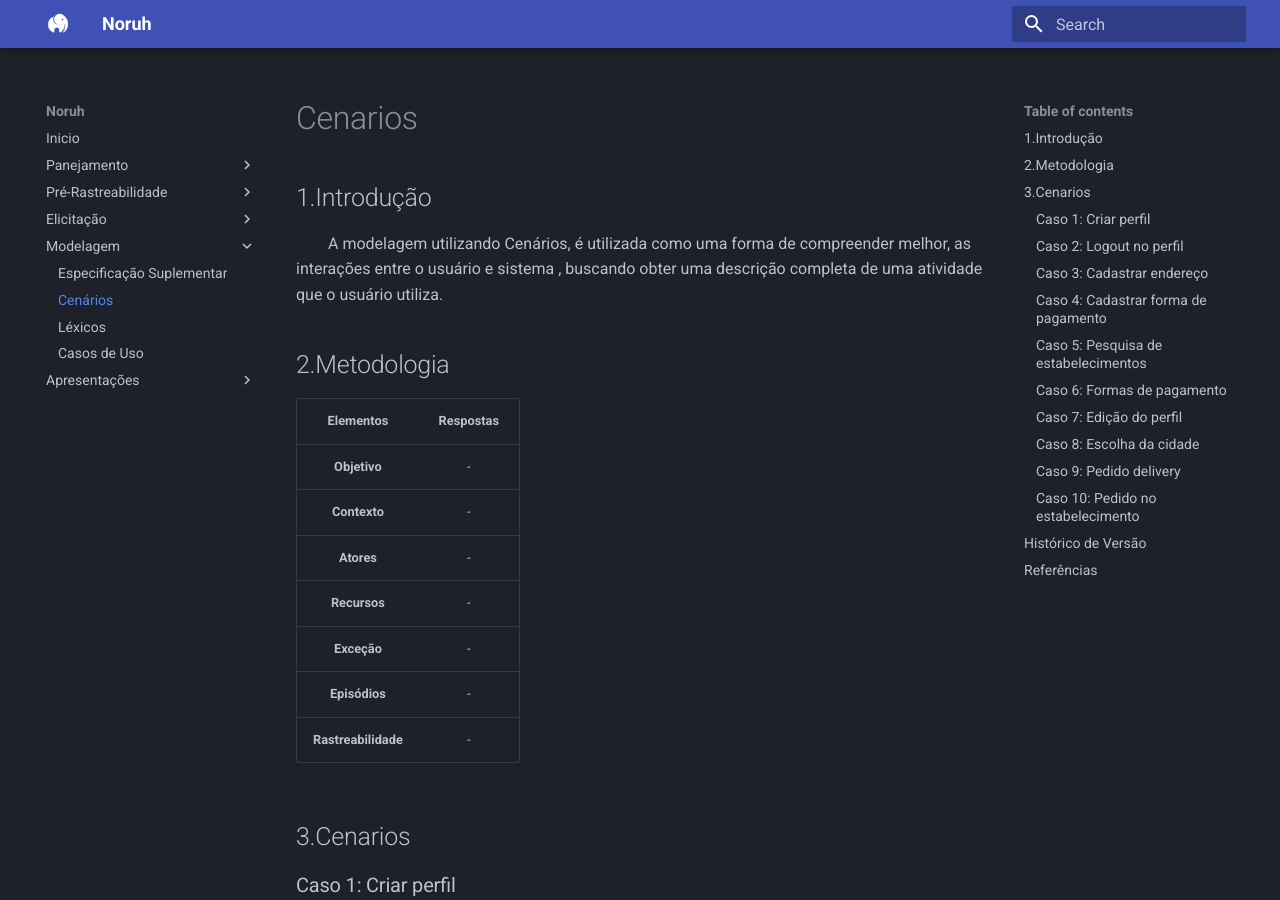
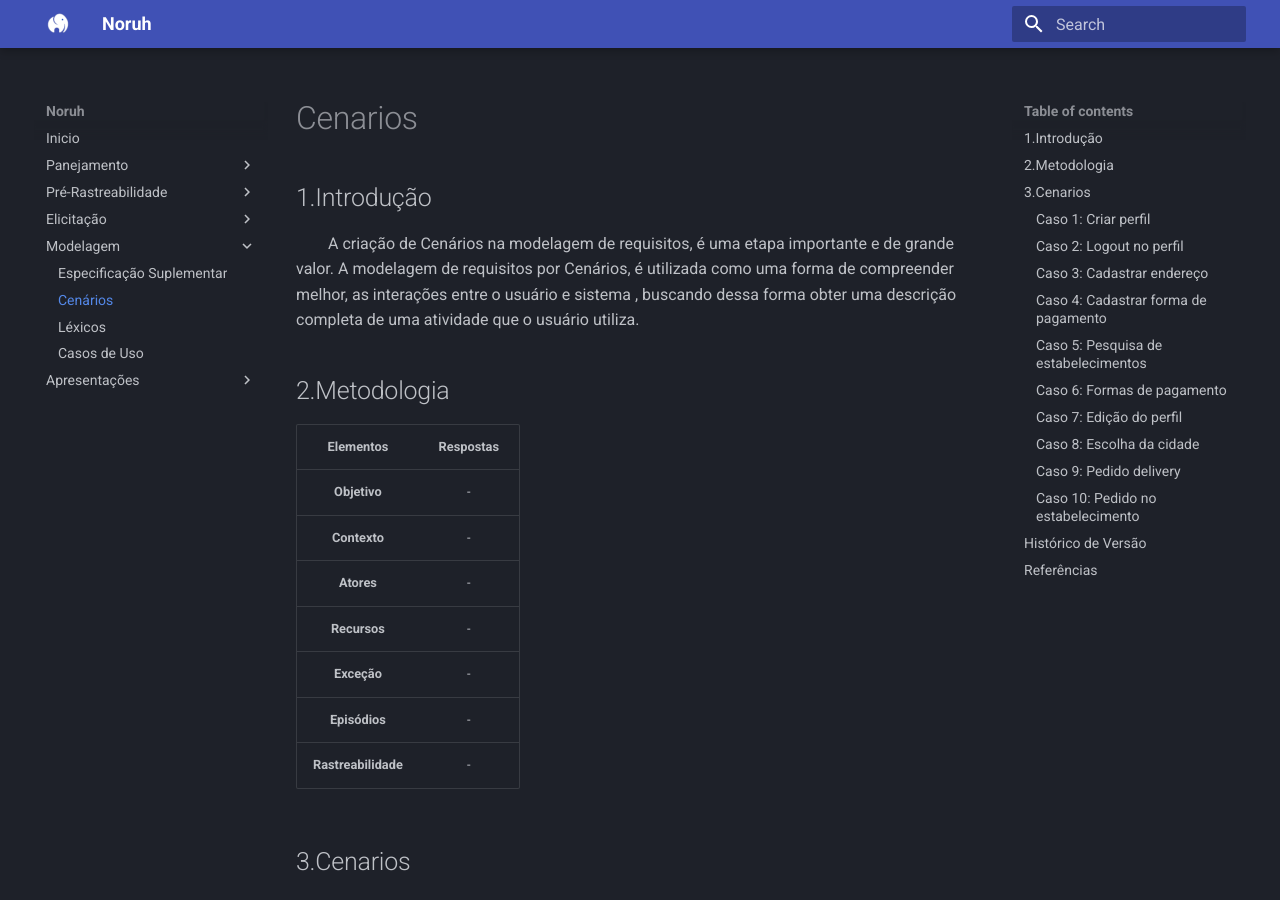
Before and after one commit to Thiab394/2022.1-Noruh, an MkDocs documentation site: the page built from docs/modelagem/cenarios.md, in a window 1280 px wide and 900 px high. Built offline with MkDocs 1.6.1 and Material for MkDocs 9.7.7, drawn with Linux system fonts in a browser that asks for light colours; some of the changed text lies outside the part shown.

Commit message:
Melhora da Introdução de Cenários

```diff
--- a/docs/modelagem/cenarios.md
+++ b/docs/modelagem/cenarios.md
@@ -1,7 +1,7 @@
 # Cenarios
 
 ## 1.Introdução
-&emsp;&emsp;A modelagem utilizando Cenários, é utilizada como uma forma de compreender melhor, as interações entre o usuário e sistema , buscando obter uma descrição completa de uma atividade que o usuário utiliza.
+&emsp;&emsp;A criação de Cenários na modelagem de requisitos, é uma etapa importante e de grande valor. A modelagem de requisitos por Cenários, é utilizada como uma forma de compreender melhor, as interações entre o usuário e sistema , buscando dessa forma obter uma descrição completa de uma atividade que o usuário utiliza.
 ## 2.Metodologia
 
 | Elementos |                Respostas              |
```
Also changed, not shown: other parts of docs/modelagem/cenarios.md (+1 -0 lines).
